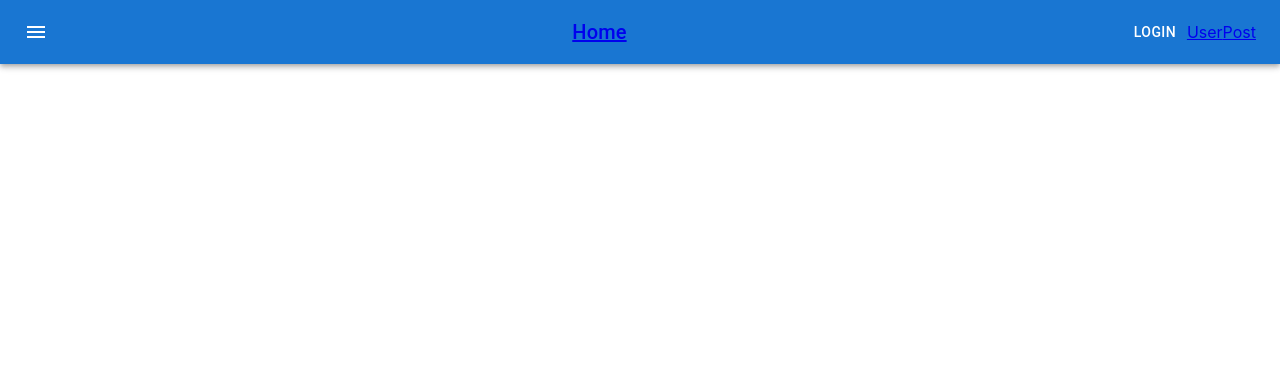
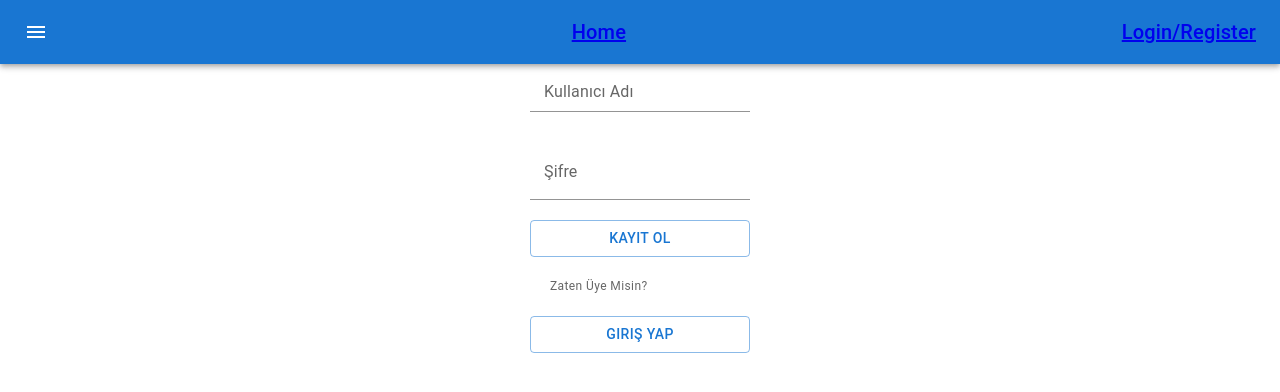
Before and after one commit to batuhanyalcinturk/Blog-Frontend, a React (Create React App) app: page /auth in a window 1280 px wide. Shown: the top 392 px of the page. Built offline with nearby package versions, Linux system fonts and the light colour scheme.

Commit message:
Auth, security

```diff
--- a/public/index.html
+++ b/public/index.html
@@ -24,7 +24,7 @@
       work correctly both with client-side routing and a non-root public URL.
       Learn how to configure a non-root public URL by running `npm run build`.
     -->
-    <title>React App</title>
+    <title>Blog Sitesi</title>
   </head>
   <body>
     <noscript>You need to enable JavaScript to run this app.</noscript>
--- a/src/App.js
+++ b/src/App.js
@@ -1,9 +1,10 @@
 import './App.css';
-import {BrowserRouter,Routes ,Route} from "react-router-dom";
+import {BrowserRouter,Routes ,Route, Navigate} from "react-router-dom";
 import NavBar from './components/NavBar/NavBar';
 import Home from './components/Home/Home';
 import User from './components/User/User';
 import PostPage from './components/Post/PostPage';
+import Auth from './components/Auth/Auth';
 
 
 function App() {
@@ -15,6 +16,8 @@
         <Route path="/" element={<Home/>}/>
         <Route path="/users/:userId" element={<User/>}/>
         <Route path="/posts/:postId" element={<PostPage/>}/>
+        <Route path="/auth" element={localStorage.getItem("currentUser") != null ? <Navigate to="/"/>: <Auth/>}></Route>
+
       </Routes>
       </BrowserRouter>
 
--- /dev/null
+++ b/src/components/Auth/Auth.js
@@ -0,0 +1,73 @@
+import { FormControl, InputLabel, Input, Button, FormHelperText } from "@mui/material";
+import React, { useState } from "react";
+import { useNavigate } from "react-router-dom";
+
+function Auth() {
+
+    let navigate = useNavigate()
+
+    const [username, setUsername] = useState("")
+    const [password, setPassword] = useState("")
+
+    const handleUsername = (value) => {
+        setUsername(value)
+    }
+
+    const handlePassword = (value) => {
+        setPassword(value)
+    }
+
+    const sendRequest = (path) => {
+        fetch("/auth/" + path, {
+            method: "POST",
+            headers: {
+                "Content-Type": "application/json",
+            },
+            body: JSON.stringify({
+                username: username,
+                password: password,
+            }),
+        })
+            .then((res) => res.json())
+            .then((result) => {
+                localStorage.setItem("tokenKey", result.message);
+                localStorage.setItem("currentUser", result.userId);
+                localStorage.setItem("userName", username);
+            })
+            .catch((err) => console.log(err));
+    }
+
+    const handleButton = (path) => {
+        sendRequest(path)
+        setUsername("")
+        setPassword("")
+        console.log(localStorage)
+        navigate(0)
+    }
+
+
+    return (
+        <FormControl>
+            <InputLabel>Kullanıcı Adı</InputLabel>
+            <Input onChange={(e) => handleUsername(e.target.value)} />
+            <InputLabel style={{ top: 80 }}>Şifre</InputLabel>
+            <Input
+                type="password"
+                style={{ top: 40 }}
+                onChange={(e) => handlePassword(e.target.value)}
+            />
+            <Button
+                variant="outlined"
+                style={{ marginTop: 60 }}
+                onClick={(() => handleButton("register"))}>Kayıt Ol</Button>
+            <FormHelperText style={{ margin: 20 }}>
+                Zaten Üye Misin?
+            </FormHelperText>
+            <Button
+                variant="outlined"
+                onClick={(() => handleButton("login"))}>Giriş Yap</Button>
+        </FormControl>
+    )
+}
+
+export default Auth;
--- a/src/components/Comment/CommentForm.js
+++ b/src/components/Comment/CommentForm.js
@@ -13,6 +13,7 @@
                 method: "POST",
                 headers: {
                     "Content-Type": "application/json",
+                    "Authorization" : localStorage.getItem("tokenKey"),
                 },
                 body: JSON.stringify({
                     postId: postId,
@@ -21,7 +22,7 @@
                 }),
             })
             .then((res) => res.json())
-            .catch((err) => console.log("error"))
+            .catch((err) => console.log(err))
     }
 
     const handleSubmit = () => {
--- a/src/components/Home/Home.js
+++ b/src/components/Home/Home.js
@@ -40,7 +40,8 @@
         return(
 
             <div className="container">
-                <PostForm userId = {1} userName = {"ddd"} refreshPosts = {refreshPosts}/>
+                {localStorage.getItem("currentUser") == null ? "":
+                <PostForm userId = {localStorage.getItem("currentUser")} userName = {localStorage.getItem("userName")} refreshPosts = {refreshPosts}/>}
 
                 {postList.map(post => (
                     <Post likes = {post.postLikes} postId = {post.id} userId = {post.userId} userName = {post.userName} summary = {post.summary}
--- a/src/components/NavBar/NavBar.js
+++ b/src/components/NavBar/NavBar.js
@@ -1,15 +1,23 @@
 import React from "react";
-import { Link } from "react-router-dom";
+import { Link, useNavigate } from "react-router-dom";
 import AppBar from '@mui/material/AppBar';
 import Toolbar from '@mui/material/Toolbar';
 import Typography from '@mui/material/Typography';
-import Button from '@mui/material/Button';
 import IconButton from '@mui/material/IconButton';
 import MenuIcon from '@mui/icons-material/Menu';
+import { LockOpen } from "@mui/icons-material";
 
 export default function NavBar() {
-    let userId = 5;
-    let postId = 6;
+
+    let navigate = useNavigate()
+
+    const onClick = () => {
+        localStorage.removeItem("tokenKey")
+        localStorage.removeItem("currentUser")
+        localStorage.removeItem("refreshKey")
+        localStorage.removeItem("userName")
+        navigate(0);
+    }
 
     return (
         <div>
@@ -28,9 +36,13 @@
                     <Typography variant="h6" component="div" sx={{ flexGrow: 1 }}>
                         <Link to="/">Home</Link>
                     </Typography>
-                    <Button color="inherit">Login</Button>
-                    <Link to={{ pathname: '/users/' + userId }}>User</Link>
-                    <Link to={{ pathname: '/posts/' + postId }}>Post</Link>
+                    <Typography variant="h6">
+                        {localStorage.getItem("currentUser") == null ? <Link to="/auth">Login/Register</Link> :
+                            <div><IconButton onClick={onClick}><LockOpen></LockOpen></IconButton>
+                                <Link to={{ pathname: '/users/' + localStorage.getItem("currentUser") }}>Profil</Link>
+                            </div>}
+                    </Typography>
+
                 </Toolbar>
             </AppBar>
         </div>
--- a/src/components/Post/Post.js
+++ b/src/components/Post/Post.js
@@ -35,13 +35,14 @@
     const isInitialMount = useRef(true);
     const [likeCount, setLikeCount] = useState(likes.length);
     const [likeId, setLikeId] = useState(null);
+    let disabled = localStorage.getItem("currentUser") == null ? true : false;
 
     const handleLike = () => {
         setIsLiked(!isLiked);
-        if(!isLiked){
+        if (!isLiked) {
             saveLike();
             setLikeCount(likeCount + 1)
-        }else{
+        } else {
             deleteLike();
             setLikeCount(likeCount - 1)
         }
@@ -74,10 +75,11 @@
             method: "POST",
             headers: {
                 "Content-Type": "application/json",
+                "Authorization": localStorage.getItem("tokenKey"),
             },
             body: JSON.stringify({
                 postId: postId,
-                userId: userId,
+                userId: localStorage.getItem("currentUser"),
             }),
         })
             .then((res) => res.json())
@@ -87,14 +89,17 @@
     const deleteLike = () => {
         fetch("/likes/" + likeId, {
             method: "DELETE",
+            headers: {
+                "Authorization": localStorage.getItem("tokenKey"),
+            },
         })
             .then((res) => res.json())
             .catch((err) => console.log(err))
     }
 
     const checkLikes = () => {
-        var likeControl = likes.find((like) => like.userId === userId)
-        if(likeControl != null){
+        var likeControl = likes.find((like => ""+like.userId === localStorage.getItem("currentUser")));
+        if (likeControl != null) {
             setLikeId(likeControl.id);
             setIsLiked(true);
         }
@@ -111,7 +116,7 @@
     }, [commentList])
 
 
-    useEffect(() => {checkLikes()},[])
+    useEffect(() => { checkLikes() }, [])
 
 
     return (
@@ -131,11 +136,19 @@
                     </Typography>
                 </CardContent>
                 <CardActions>
+                    {disabled ?
+                        <IconButton
+                            disabled
+                            onClick={handleLike}
+                            aria-label="add to favorites">
+                            <FavoriteIcon style={isLiked ? { color: "red" } : null} />
+                        </IconButton> :
                         <IconButton
                             onClick={handleLike}
                             aria-label="add to favorites">
                             <FavoriteIcon style={isLiked ? { color: "red" } : null} />
                         </IconButton>
+                    }
                     {likeCount}
 
                     <Link to={{ pathname: '/posts/' + postId }}>
@@ -152,11 +165,12 @@
                 </CardActions>
                 <Collapse in={expanded} timeout="auto" unmountOnExit>
                     <Container fixed>
-                        {error? "error":
-                        isLoaded? commentList.map(comment => (
-                            <Comment userId = {1} userName = {"USER"} text = {comment.text} ></Comment>
+                        {error ? "error" :
+                            isLoaded ? commentList.map(comment => (
+                                <Comment userId={comment.userId} userName={comment.userName} text={comment.text} ></Comment>
                             )) : "Loading"}
-                        <CommentForm userId = {1} userName = {"USER"} postId = {postId}></CommentForm>
+                        {disabled ? "" :
+                            <CommentForm userId={localStorage.getItem("currentUser")} userName={localStorage.getItem("userName")} postId={postId}></CommentForm>}
                     </Container>
                 </Collapse>
             </Card>
--- a/src/components/Post/PostForm.js
+++ b/src/components/Post/PostForm.js
@@ -20,6 +20,7 @@
                 method: "POST",
                 headers: {
                     "Content-Type": "application/json",
+                    "Authorization" : localStorage.getItem("tokenKey"),
                 },
                 body: JSON.stringify({
                     title: title,
@@ -29,7 +30,7 @@
                 }),
             })
             .then((res) => res.json())
-            .catch((err) => console.log("error"))
+            .catch((err) => console.log(err))
     }
 
     const handleSubmit = () => {
```
Lines whose indentation alone changed are shown as unchanged.
